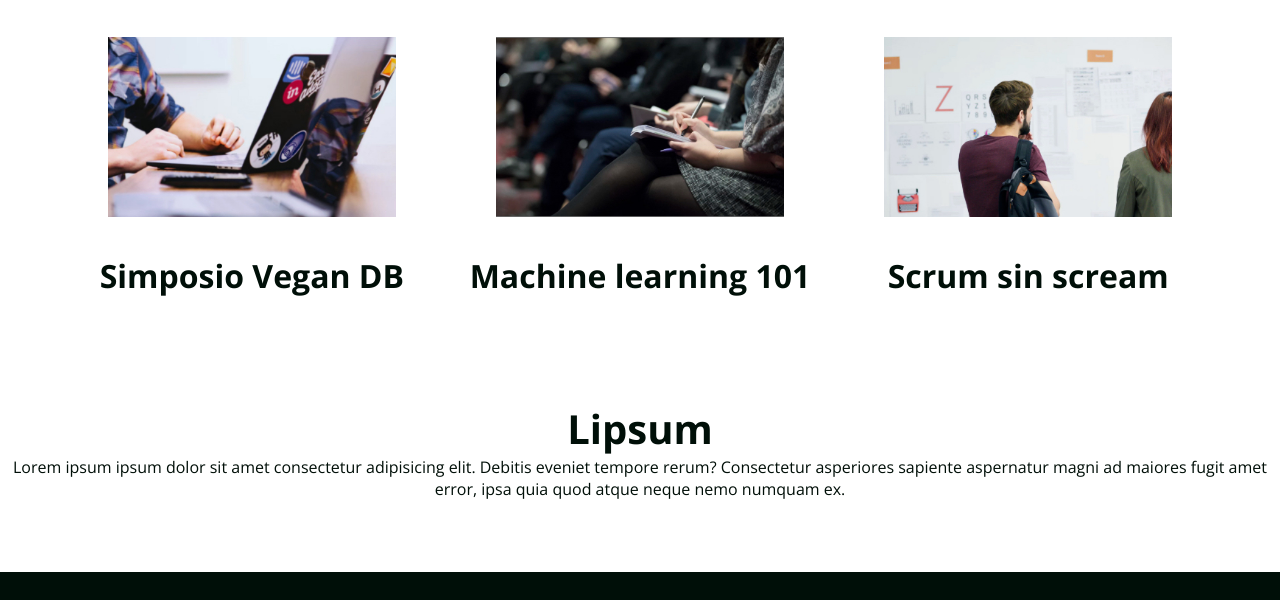
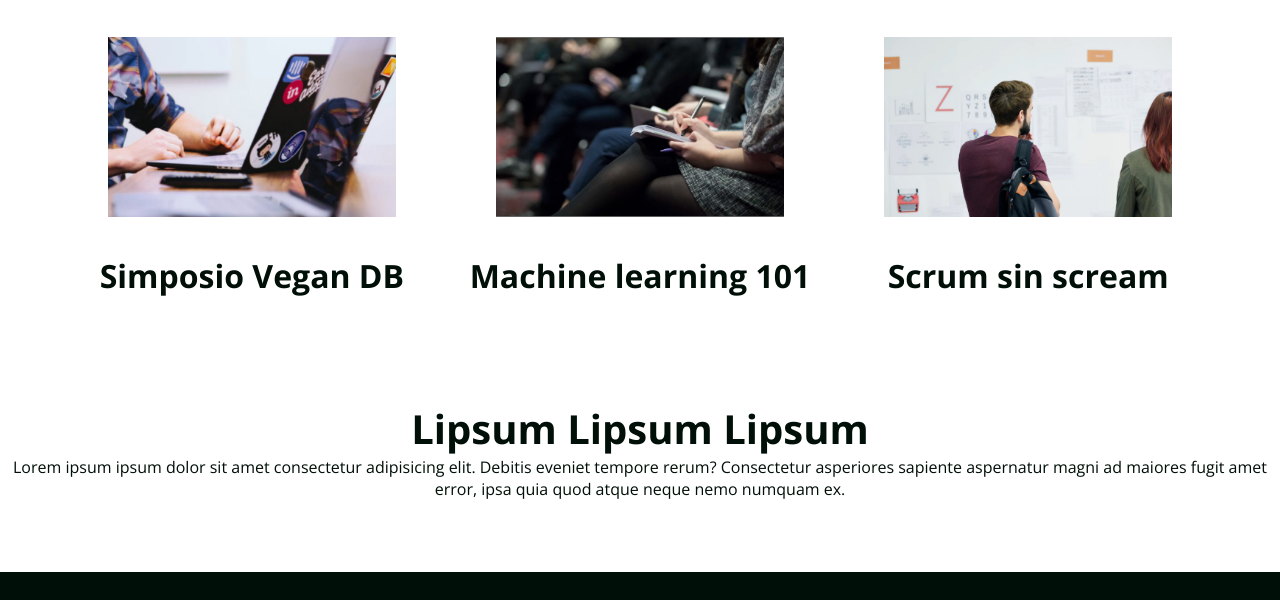
Before and after one commit to francocarrascog/meet-coffee, a plain HTML site: page index.html in a window 1280 px wide. Shown: the part 1527-2127 px from the top of the page. Drawn offline with nearby package versions, Linux system fonts and the light colour scheme.

Commit message:
meet-coffee

```diff
--- a/index.html
+++ b/index.html
@@ -66,7 +66,7 @@
 		</article>
   	</section>
 	<section>
-		<h2>Lipsum</h2>
+		<h2>Lipsum Lipsum Lipsum</h2>
 		<p>Lorem ipsum ipsum dolor sit amet consectetur adipisicing elit. Debitis eveniet tempore rerum? Consectetur asperiores sapiente aspernatur magni ad maiores fugit amet error, ipsa quia quod atque neque nemo numquam ex.</p>
 	</section>
 
```
